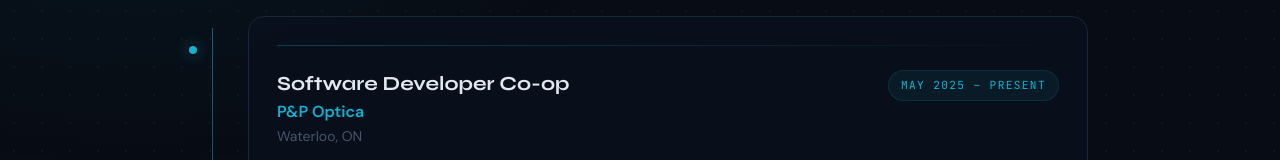
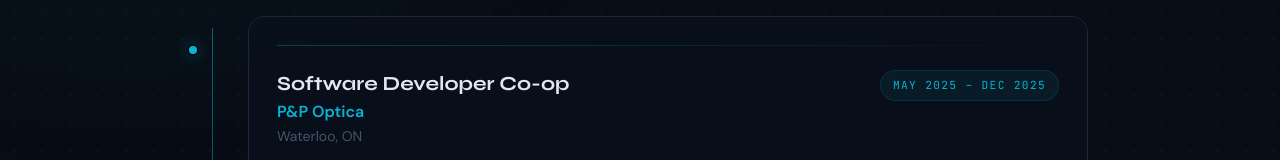
Before and after one commit to alysibak/portfolio-website, a Next.js app: page /experience in a window 1280 px wide. Shown: the part 283-443 px from the top of the page. Built offline with nearby package versions, Linux system fonts and the light colour scheme.

Commit message:
not present

```diff
--- a/app/experience/page.js
+++ b/app/experience/page.js
@@ -67,7 +67,7 @@
   {
     title: "Software Developer Co-op",
     company: "P&P Optica",
-    period: "May 2025 – Present",
+    period: "May 2025 – Dec 2025",
     location: "Waterloo, ON",
     accent: "#06b6d4",
     icon: <FaBriefcase />,
```
